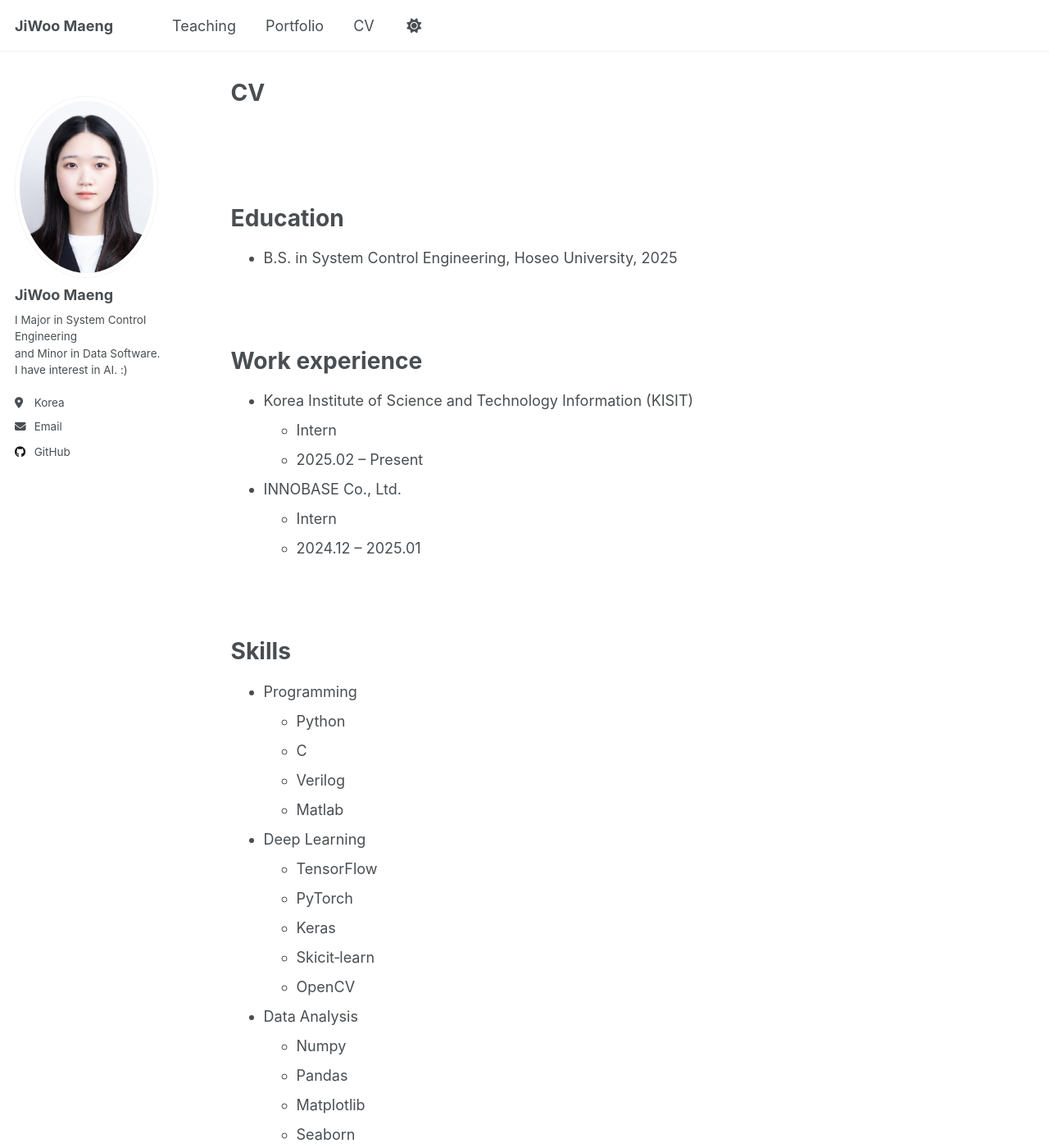
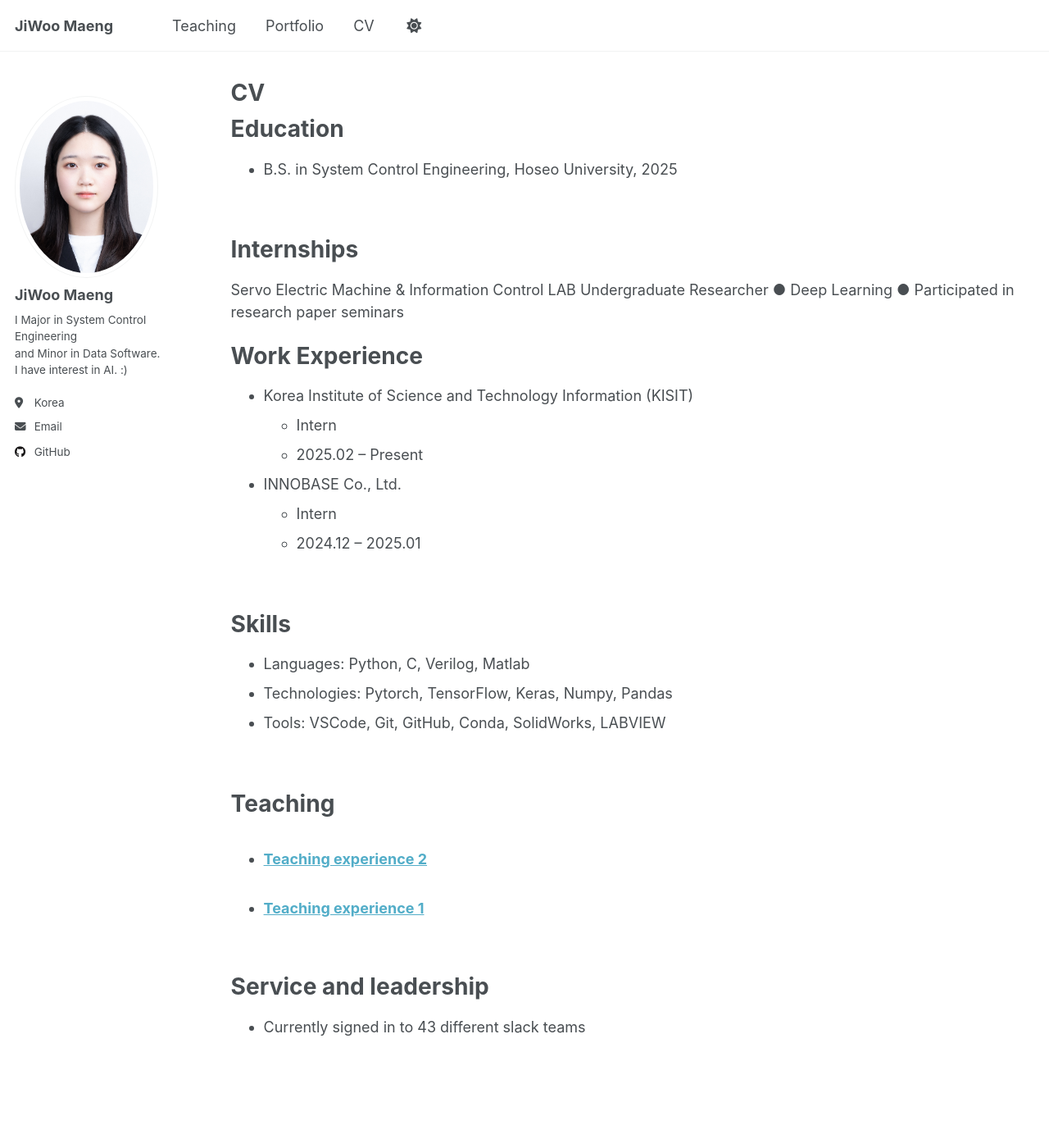
Before and after one commit to JiWoo-M02/JiWoo-M02.github.io, a Jekyll site: the page built from _pages/cv.md, in a window 1280 px wide and 1400 px high. Shown: the whole window at 82% size. Built offline with Jekyll 4.4.1, drawn with Linux system fonts in a browser that asks for light colours; a script that is not in the unit is left out.

Commit message:
Update cv.md

```diff
--- a/_pages/cv.md
+++ b/_pages/cv.md
@@ -9,10 +9,6 @@ redirect_from:
 
 {% include base_path %}
 
-<br>
-<br>
-<br>
-
 Education
 ======
 <!--* Ph.D in Version Control Theory, GitHub University, 2018 (expected)
@@ -20,9 +16,15 @@ Education
 * B.S. in System Control Engineering, Hoseo University, 2025
 
 <br>
-<br>
 
-Work experience
+Internships
+======
+Servo Electric Machine & Information Control LAB
+Undergraduate Researcher
+● Deep Learning
+● Participated in research paper seminars
+
+Work Experience
 ======
 * Korea Institute of Science and Technology Information (KISIT)
   * Intern
@@ -33,26 +35,13 @@ Work experience
   * 2024.12 – 2025.01
 
 <br>
-<br>
 
 Skills
 ======
-* Programming
-  * Python
-  * C
-  * Verilog
-  * Matlab
-* Deep Learning
-  * TensorFlow
-  * PyTorch
-  * Keras
-  * Skicit‑learn
-  * OpenCV
-* Data Analysis
-  * Numpy
-  * Pandas
-  * Matplotlib
-  * Seaborn
+* Languages: Python, C, Verilog, Matlab
+* Technologies: Pytorch, TensorFlow, Keras, Numpy, Pandas
+* Tools: VSCode, Git, GitHub, Conda, SolidWorks, LABVIEW
+
 
 <!--Publications
 ======
@@ -67,7 +56,6 @@ Talks
   {% endfor %}</ul>-->
 
 <br>
-<br>
 
 Teaching
 ======
@@ -76,7 +64,6 @@ Teaching
   {% endfor %}</ul>
 
 <br>
-<br>
 
 Service and leadership
 ======
```
